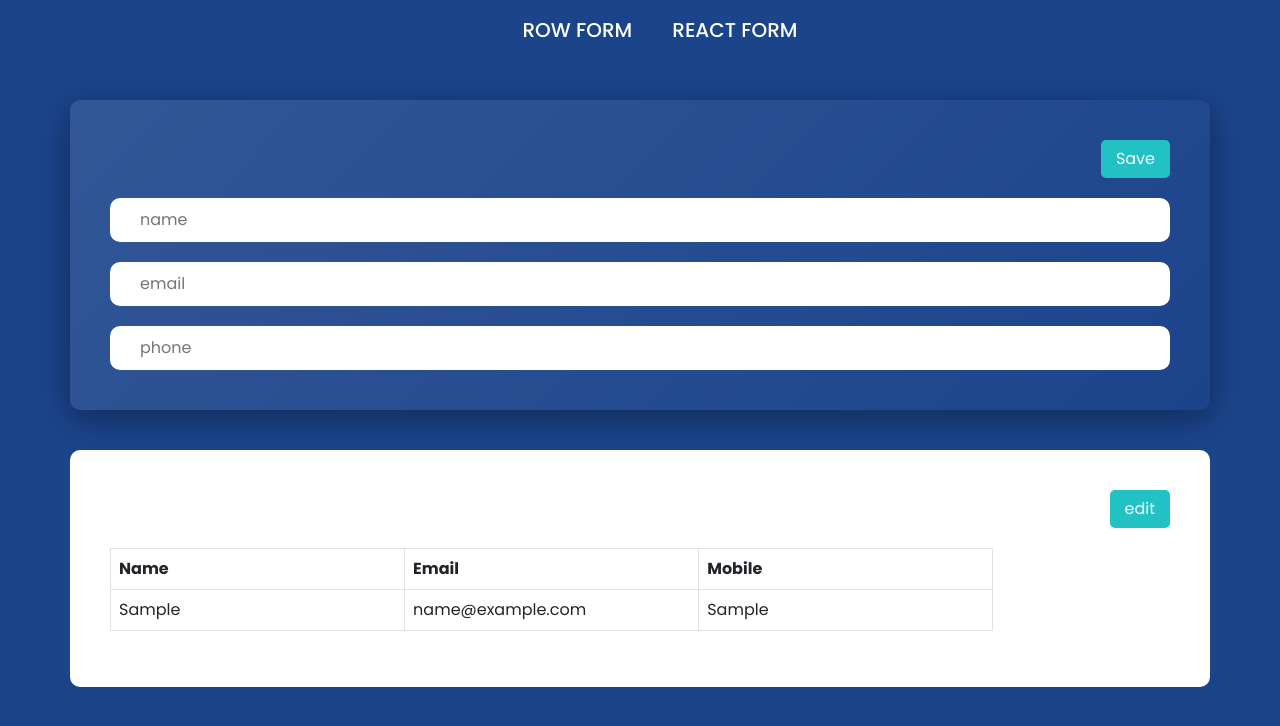
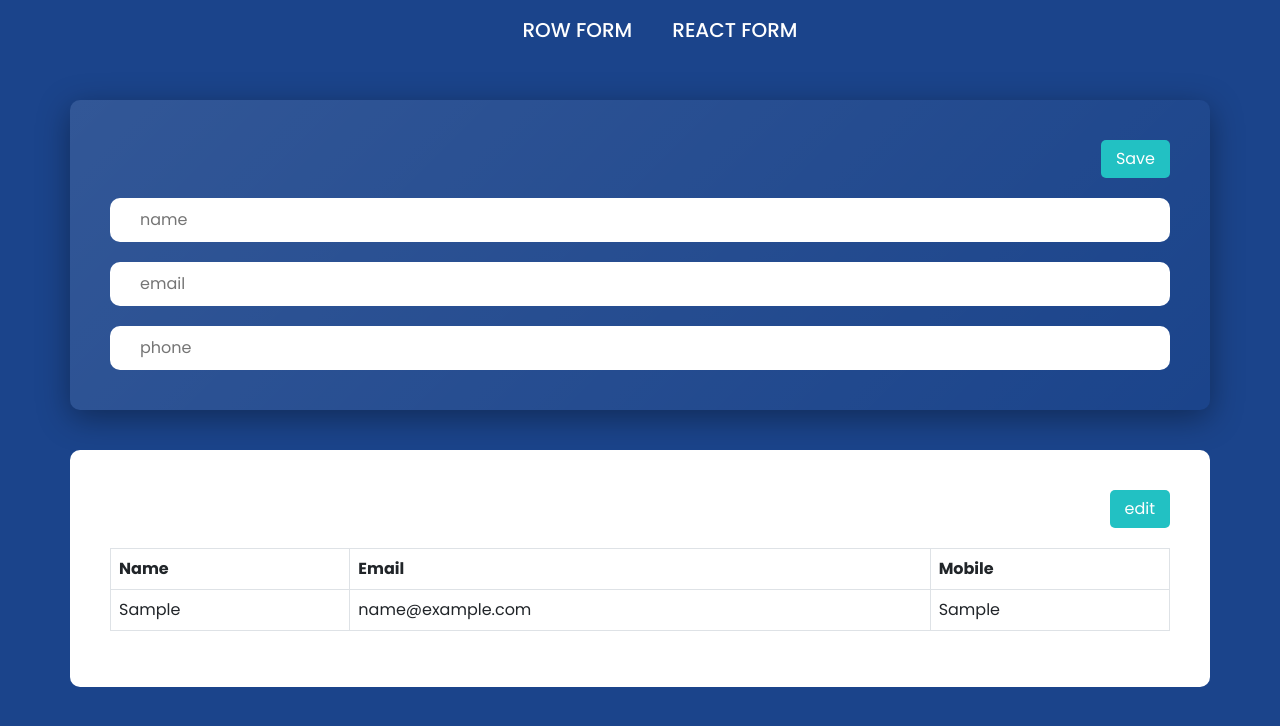
Before and after one commit to yaswanthmaroli/form-project-react, a React (Create React App) app: page /form2 in a window 1280 px wide. Both pictures are taken after typing "Sample", "name@example.com", "Sample" into the empty fields and a click on the button "Save". Shown: the top 726 px of the page. Built offline with nearby package versions, Linux system fonts and the light colour scheme.

Commit message:
stylechange

```diff
--- a/src/components/Form2.js
+++ b/src/components/Form2.js
@@ -136,10 +136,10 @@ const Form2 = () => {
                 </div>
               </Col>
 
-              <Row>
+
                 <div className="form-display-items">
-                  <Col md="10">
-                    <Table bordered>
+
+                    <Table bordered responsive className="noWrap">
                       <thead>
                         <tr>
                           <th> Name</th>
@@ -158,9 +158,9 @@ const Form2 = () => {
                         </tbody>
                       ))}
                     </Table>
-                  </Col>
+
                 </div>
-              </Row>
+
             </Container>
           )}
         </div>
--- a/src/style/Form2.css
+++ b/src/style/Form2.css
@@ -28,13 +28,7 @@
     margin-top: 20px;
 }
 
-tr{
-    width: 100%;
-}
 
-td{
-    width: 30%;
-}
 
 
 @media (max-width:768px){
```
